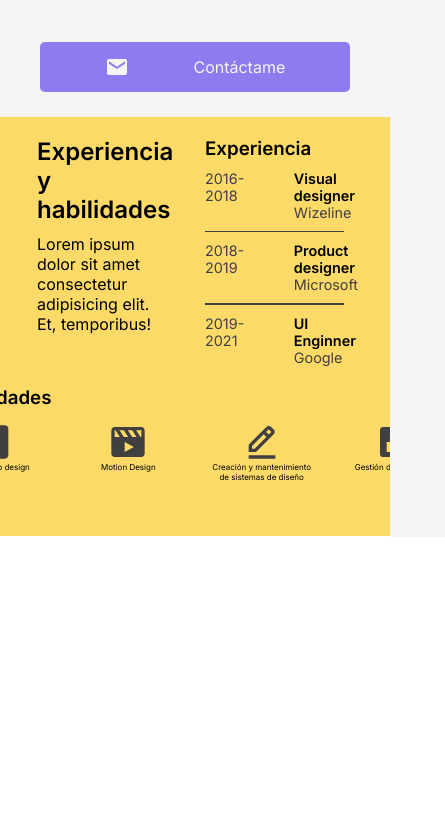
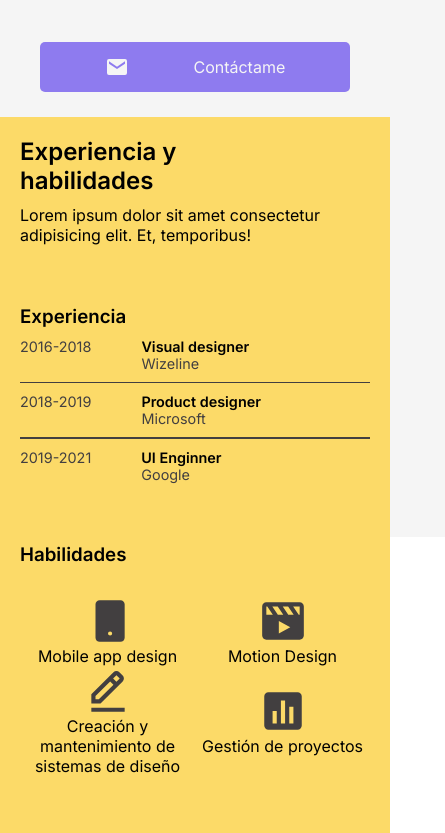
Before and after one commit to Kevoon0/My-portfolio, a plain HTML site: page index.html in a window 390 px wide. Shown: the part 507-1340 px from the top of the page, 445 px wide, since content can reach past the window. Before the commit the page ends 1043 px from the top, so only its background shows below. Drawn offline with Linux system fonts and the light colour scheme.

Commit message:
Responsive de exp terminado

```diff
--- a/assets/style/style.css
+++ b/assets/style/style.css
@@ -294,13 +294,13 @@ section {
     grid-column-start: 1;
     grid-column-end: 3;
     display: flex;
-    justify-content: center;
+    margin-left: 20%;
 }
 
 .inside-bloque3 {
     display: grid;
     grid-template-rows: repeat(2, auto);
-    width: 600px;
+    width: 350px;
     height: 150px;
 
 
@@ -357,3 +357,74 @@ section {
     color: #423f40;
     font-size: 0.9rem;
 }
+
+.phone-skill-icons {
+    display: none;
+}
+
+/*============================RESPONSIVE===============================*/
+
+@media screen and (max-width: 460px) {
+    .exp-section {
+        grid-template-columns: repeat(1, 1fr);
+        grid-template-rows: repeat(3, auto);
+    }
+
+    .bloque1 {
+        grid-row: 1;
+        margin: 20px;
+    }
+
+    .bloque2 {
+        grid-row: 2;
+        margin: 20px;
+    }
+
+    .bloque3 {
+        grid-row: 3;
+        grid-column-start: 1;
+        grid-column-end: 1;
+        margin: 20px;
+        height: 270px;
+    }
+
+    .skill-icons {
+        display: none;
+    }
+
+    .skills {
+        margin-bottom: 30px;
+    }
+
+    .phone-skill-icons {
+        display: grid;
+        grid-template-columns: repeat(2, 1fr);
+        grid-template-rows: repeat(2, auto);
+    }
+
+    .phone-skill-icon {
+        display: flex;
+        flex-direction: column;
+        width: 100%;
+        justify-content: center;
+        align-items: center;
+        text-align: center;
+
+    }
+
+    .mobile {
+        width: 50px;
+    }
+
+    .motion {
+        width: 50px;
+    }
+
+    .edit {
+        width: 50px;
+    }
+
+    .bar {
+        width: 50px;
+    }
+}
--- a/index.html
+++ b/index.html
@@ -106,8 +106,15 @@
                     <div class="skill-icon edit"><img src="assets/svg/edit-alt.svg">Creación y mantenimiento de sistemas de diseño</div>
                     <div class="skill-icon bar"><img src="assets/svg/bar-chart-square.svg">Gestión de proyectos</div>
                 </div>
+                <div class="phone-skill-icons">
+                    <div class="phone-skill-icon "><img src="assets/svg/mobile.svg" class="mobile">Mobile app design</div>
+                    <div class="phone-skill-icon "><img src="assets/svg/motion.svg" class="motion">Motion Design</div>
+                    <div class="phone-skill-icon "><img src="assets/svg/edit-alt.svg" class="edit">Creación y mantenimiento de sistemas de diseño</div>
+                    <div class="phone-skill-icon "><img src="assets/svg/bar-chart-square.svg" class="bar">Gestión de proyectos</div>
+                </div>
             </div>
         </div>
     </section>
+
 </body>
 </html>
```
